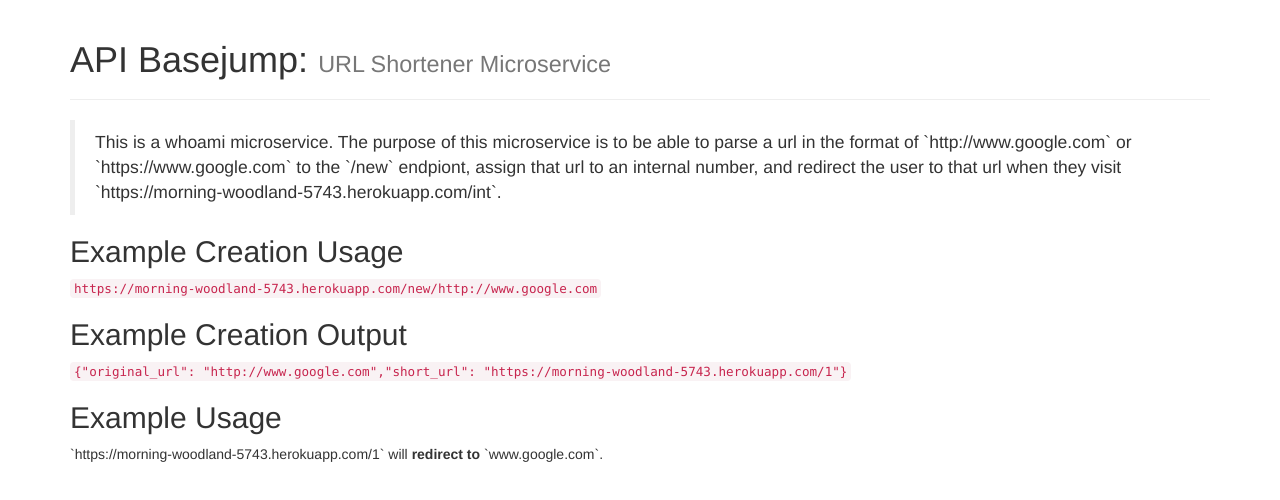
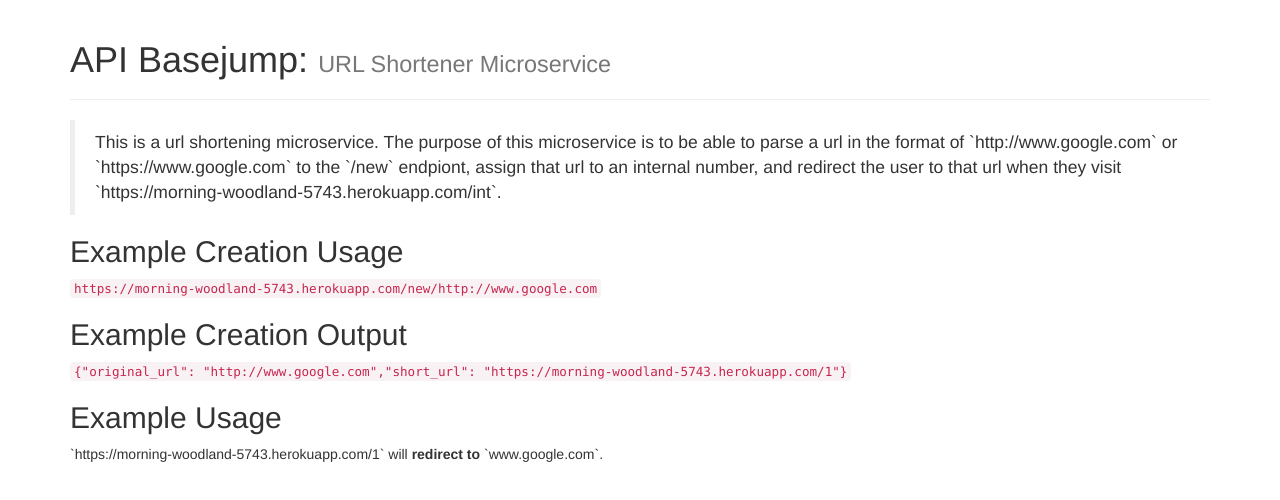
Before and after one commit to StevenXL/fcc-url-shortener, a website: page public/index.html in a window 1280 px wide. Drawn offline with nearby package versions, Linux system fonts and the light colour scheme.

Commit message:
Index now correctly reads that this is a url shortening microservice.
Before, the index.html read that it was a whoami microservice. This was
due to the fact that I copied over the whoami index.html page.

```diff
--- a/public/index.html
+++ b/public/index.html
@@ -12,10 +12,11 @@
       </div>
 
       <blockquote>
-        <p>This is a whoami microservice. The purpose of this microservice is to
-        be able to parse a url in the format of `http://www.google.com` or
-        `https://www.google.com` to the `/new` endpiont, assign that url to an
-        internal number, and redirect the user to that url when they visit
+        <p>This is a url shortening microservice. The purpose of this
+        microservice is to be able to parse a url in the format of
+        `http://www.google.com` or `https://www.google.com` to the `/new`
+        endpiont, assign that url to an internal number, and redirect the user
+        to that url when they visit
         `https://morning-woodland-5743.herokuapp.com/int`.</p>
       </blockquote>
 
```
